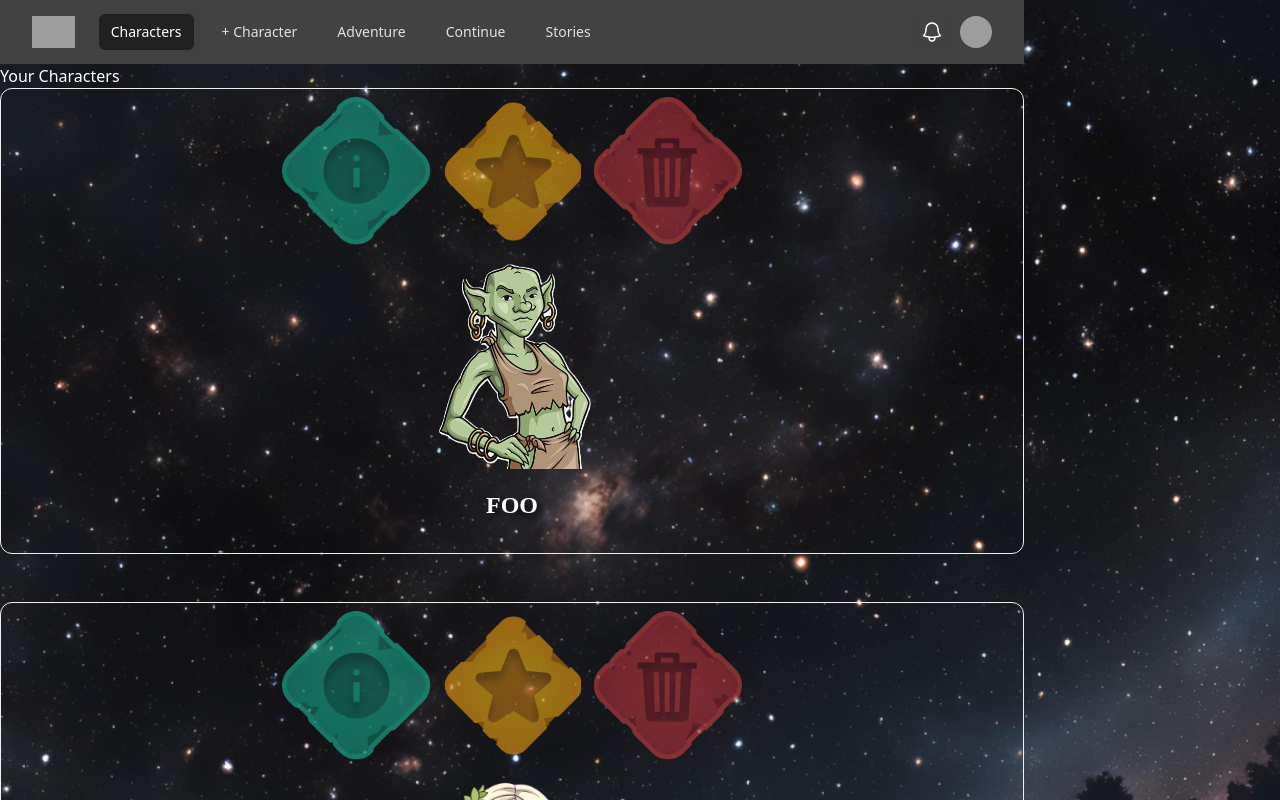
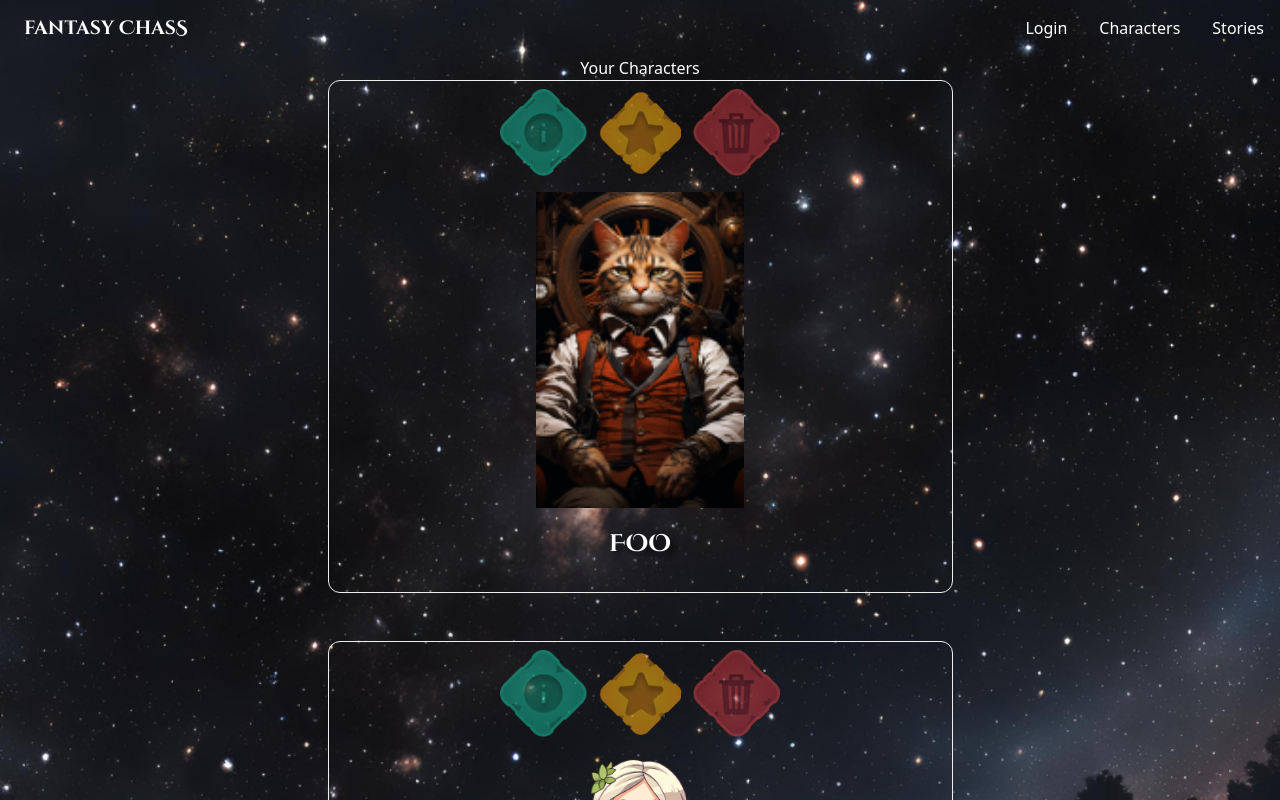
Before and after one commit to f-eighty7/ChasChallenger, a React (Vite) app: page /characters in a window 1280 px wide. Shown: the top 800 px of the page. Built offline with nearby package versions, Linux system fonts and the light colour scheme; grey boxes are pictures that could not be loaded.

Commit message:
go back to previous navbar

```diff
--- a/src/index.css
+++ b/src/index.css
@@ -77,15 +77,15 @@ select option {
   color: black;
 }
 
-/* main {
+main {
   display: flex;
   flex-direction: column;
   align-items: center;
   width: 100%;
   justify-content: center;
-} */
+}
 
-/* .container {
+.container {
   display: flex;
   flex-direction: column;
   align-items: center;
@@ -94,7 +94,7 @@ select option {
   padding-left: 0.5rem;
   margin-right: auto;
   margin-left: auto;
-} */
+}
 
 .capitalize::first-letter {
   text-transform: capitalize;
--- a/src/layouts/RootLayout.tsx
+++ b/src/layouts/RootLayout.tsx
@@ -1,13 +1,13 @@
 import { Outlet } from "react-router-dom";
-// import Navbar from "../components/Navbar"
-import NavbarTailwind from "../components/NavbarTailwind";
+import Navbar from "../components/Navbar"
+// import NavbarTailwind from "../components/NavbarTailwind";
 
 export const RootLayout = () => {
   return (
     <>
-      {/* <Navbar /> */}
+      <Navbar />
 
-      <NavbarTailwind />
+      {/* <NavbarTailwind /> */}
       <Outlet />
     </>
   );
--- a/src/routes/CharactersRoute.tsx
+++ b/src/routes/CharactersRoute.tsx
@@ -44,7 +44,7 @@ export const CharactersRoute = () => {
 			backstory: "Bondafan",
 			profession: Profession.profression1,
 			species: Species.human,
-			image: "src/Images/goblin.png",
+			image: "src/Images/catA.png",
 		},
 		{
 			name: "BAR",
```
